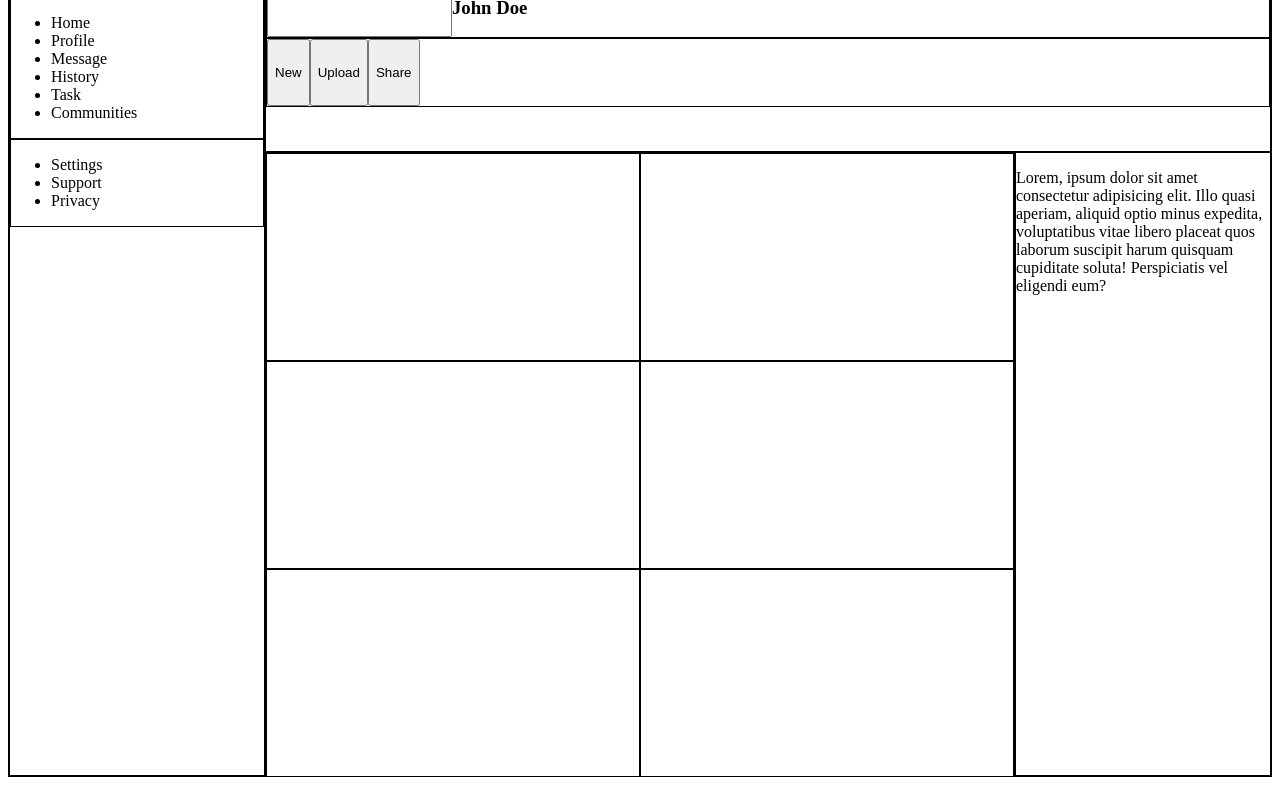
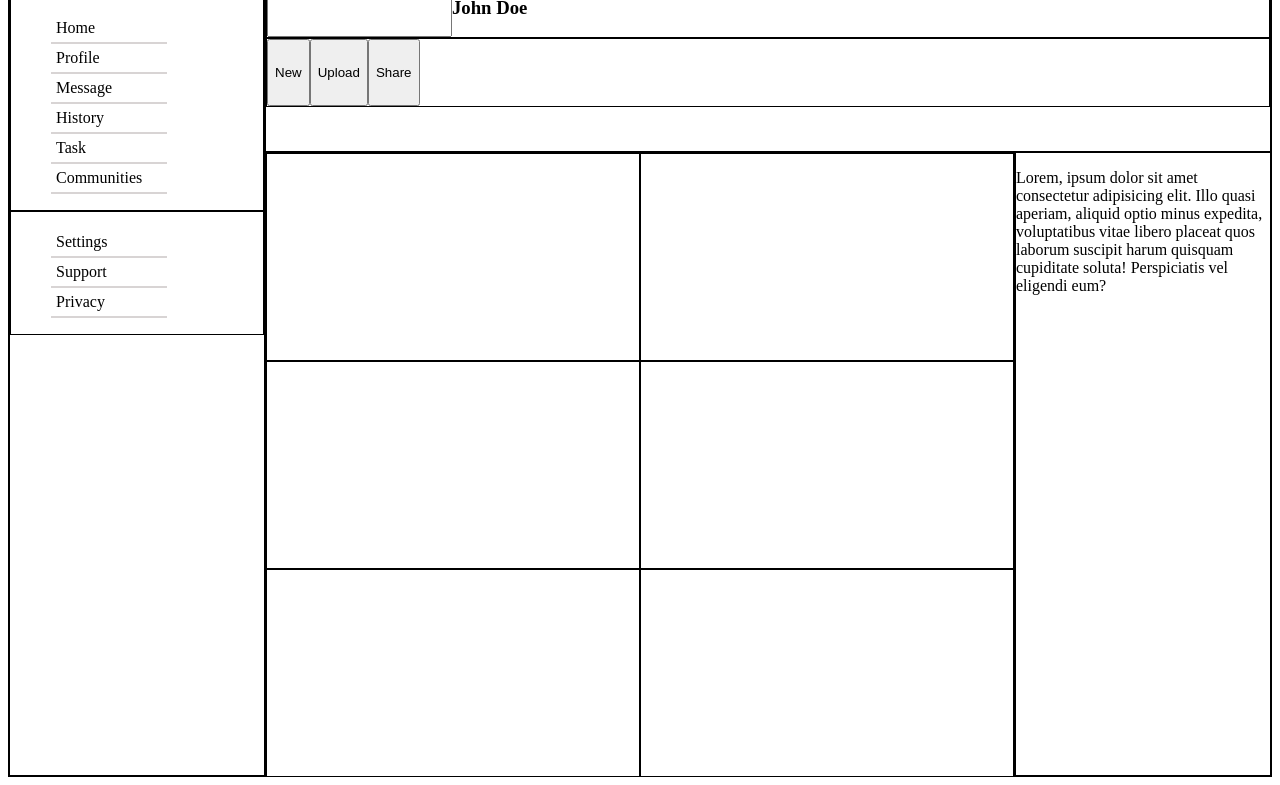
Before and after one commit to Armin-Duric/dashboard, a plain HTML site: page index.html in a window 1280 px wide. Shown: the part 33-818 px from the top of the page. Drawn offline with Linux system fonts and the light colour scheme.

Commit message:
Add styling to profile section

```diff
--- a/styles.css
+++ b/styles.css
@@ -36,3 +36,15 @@ div {
   display: flex;
   flex-direction: row;
 }
+li {
+  list-style-type: none;
+  border-bottom: 2px solid rgb(216, 212, 212);
+  padding: 5px;
+  min-width: 5rem;
+  width: 50%;
+
+}
+li:hover {
+  font-size: 1.5rem;
+  border-bottom: 1 px solid rgb(216, 212, 212);
+}
```
